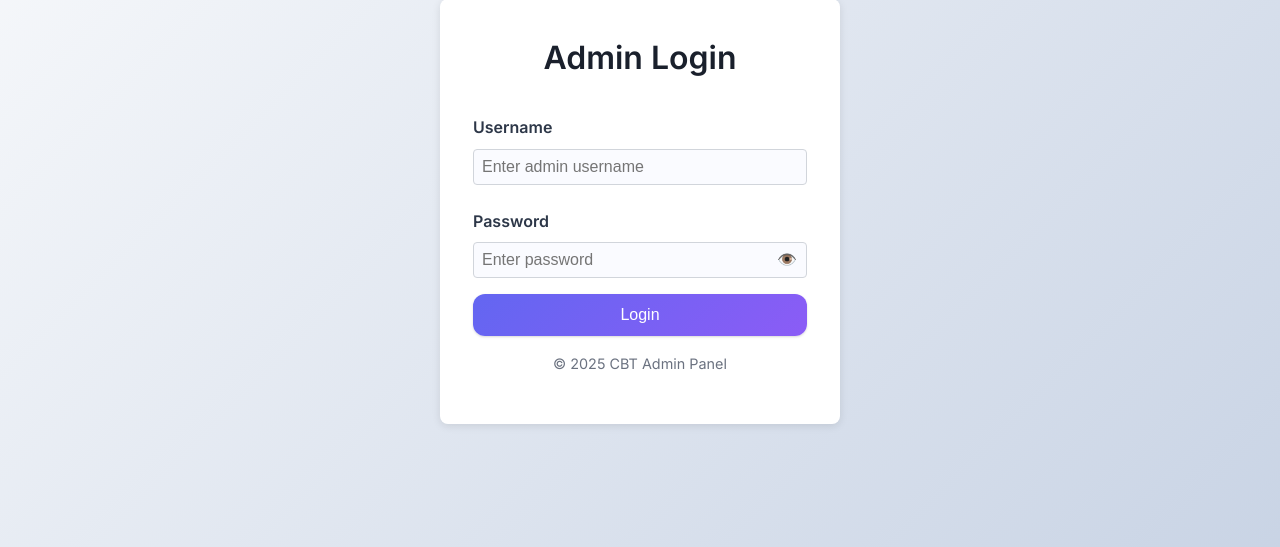
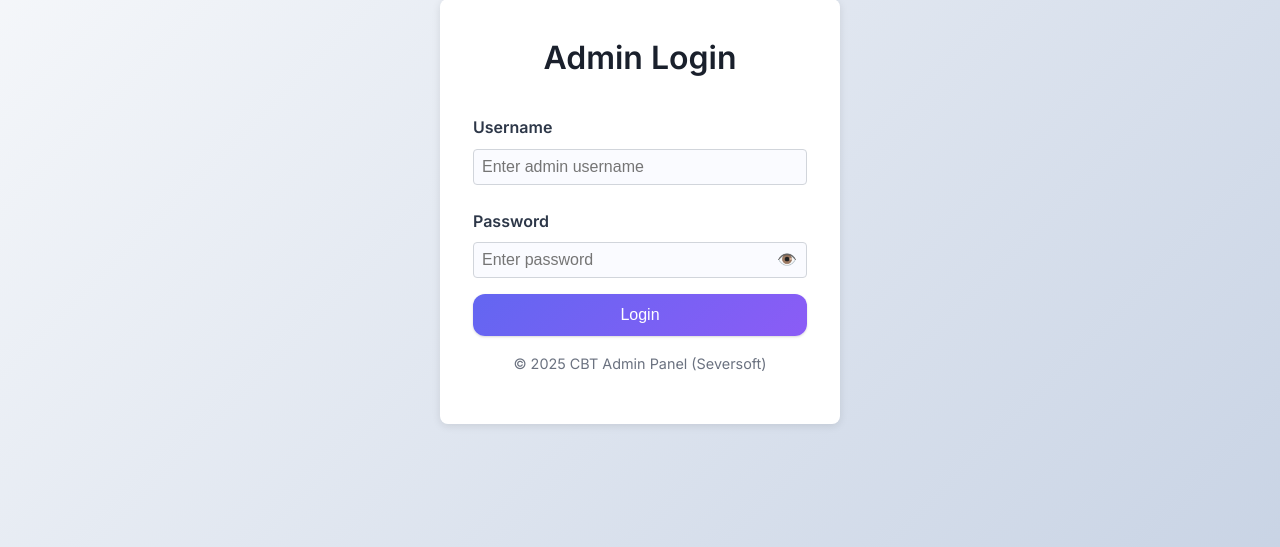
Before and after one commit to seversoftech/cbt-app, a PHP site: page /admin/index.php in a window 1280 px wide. Shown: the part 33-580 px from the top of the page. Run offline with PHP 8.4, Linux system fonts and the light colour scheme.

Commit message:
Update footer text to include 'Seversoft' and enhance paragraph styling for better alignment

```diff
--- a/admin/index.php
+++ b/admin/index.php
@@ -66,7 +66,7 @@ include '../includes/header.php';
     </form>
 
     <p style="text-align:center; color:#6b7280; margin-top:1rem; font-size:0.9rem;">
-        © <?php echo date('Y'); ?> CBT Admin Panel
+        © <?php echo date('Y'); ?> CBT Admin Panel (Seversoft)
     </p>
 </div>
 
--- a/assets/css/style.css
+++ b/assets/css/style.css
@@ -70,6 +70,9 @@ p {
     box-shadow: 0 1px 3px 0 rgba(0, 0, 0, 0.1), 0 1px 2px 0 rgba(0, 0, 0, 0.06);
     position: relative;
     overflow: hidden;
+    display: inline-flex;
+  align-items: center;
+  justify-content: center;
 }
 
 .btn::before {
```
